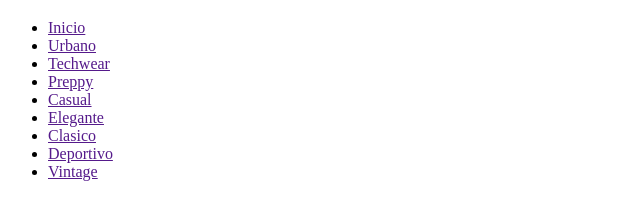
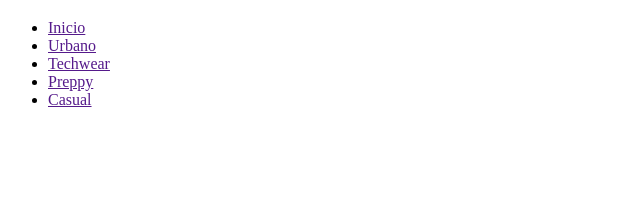
Before and after one commit to JMTerroba/LMSG-ProyectoWeb, a plain HTML site: page index.html in a window 1280 px wide. Shown: the part 61-280 px from the top of the page, without its empty margins (0-640 px from the left). Drawn offline with Linux system fonts and the light colour scheme.

Commit message:
24/01/2024

```diff
--- a/index.html
+++ b/index.html
@@ -16,10 +16,6 @@
                 <li><a href="">Techwear</a></li>
                 <li><a href="">Preppy</a></li>
                 <li><a href="">Casual</a></li>
-                <li><a href="">Elegante</a></li>
-                <li><a href="">Clasico</a></li>
-                <li><a href="">Deportivo</a></li>
-                <li><a href="">Vintage</a></li>
             </ul>
         </nav>
     </header>
```
Also changed, not shown: Clasico.html (deleted), Deportivo.html (deleted), Elegante.html (deleted), Vintage.html (deleted).
